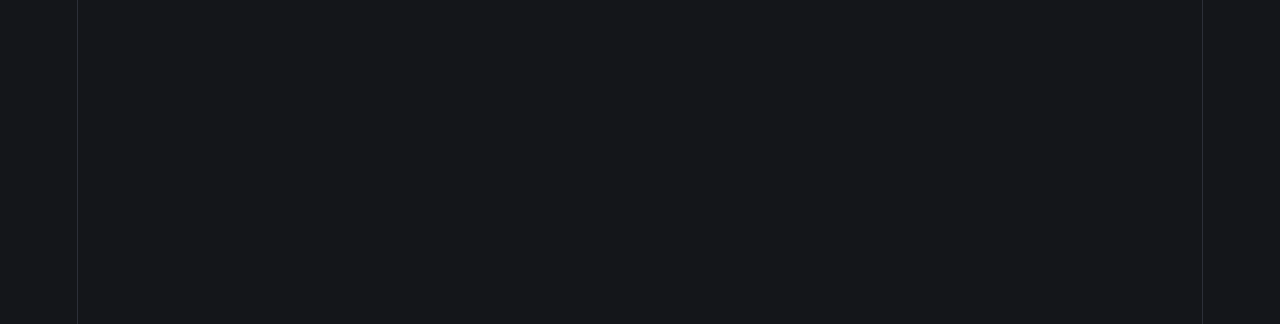
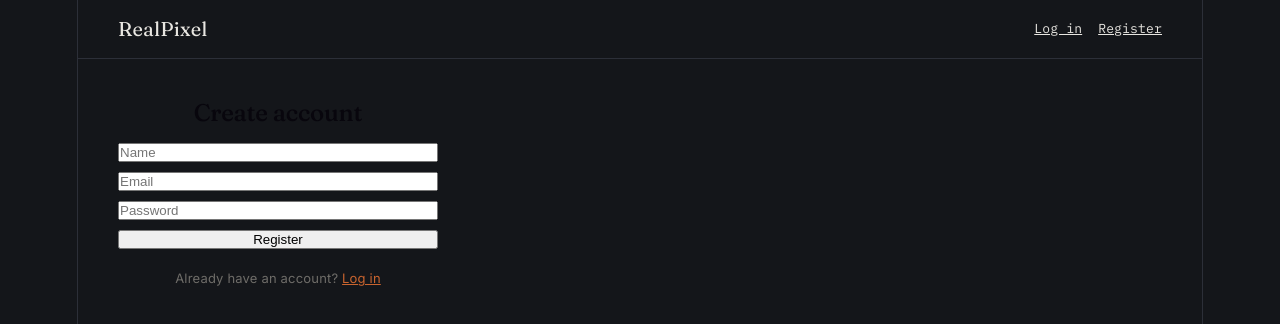
Before and after one commit to Zhasna/RealPixel, a React (Vite) app in the folder client/: page /register in a window 1280 px wide. Before the commit this address had no page. Shown: the top 324 px of the page. Built offline with nearby package versions, Linux system fonts and the light colour scheme.

Commit message:
Added login/register pages, localStorage seesion persistence, and navbar with auth-aware nav links

```diff
--- a/client/src/App.jsx
+++ b/client/src/App.jsx
@@ -2,13 +2,19 @@ import './theme.css'
 import { BrowserRouter, Routes, Route } from 'react-router-dom';
 import UploadPage from './pages/UploadPage';
 import ResultsPage from './pages/ResultsPage';
+import LoginPage from './pages/LoginPage';
+import RegisterPage from './pages/RegisterPage';
+import Navbar from './components/Navbar';
 
 function App() {
   return (
     <BrowserRouter>
+      <Navbar />
       <Routes>
         <Route path="/" element={<UploadPage />} />
         <Route path="/results" element={<ResultsPage />} />
+        <Route path="/login" element={<LoginPage />} />
+        <Route path="/register" element={<RegisterPage />} />
       </Routes>
     </BrowserRouter>
   );
--- /dev/null
+++ b/client/src/auth.js
@@ -0,0 +1,22 @@
+export function saveSession(token, user) {
+  localStorage.setItem('token', token);
+  localStorage.setItem('user', JSON.stringify(user));
+}
+
+export function getToken() {
+  return localStorage.getItem('token');
+}
+
+export function getUser() {
+  const stored = localStorage.getItem('user');
+  return stored ? JSON.parse(stored) : null;
+}
+
+export function clearSession() {
+  localStorage.removeItem('token');
+  localStorage.removeItem('user');
+}
+
+export function isLoggedIn() {
+  return !!getToken();
+}
--- /dev/null
+++ b/client/src/components/Navbar.jsx
@@ -0,0 +1,44 @@
+import { Link, useNavigate } from 'react-router-dom';
+import { isLoggedIn, getUser, clearSession } from '../auth';
+
+function Navbar() {
+  const navigate = useNavigate();
+  const loggedIn = isLoggedIn();
+  const user = getUser();
+
+  const handleLogout = () => {
+    clearSession();
+    navigate('/');
+  };
+
+  return (
+    <nav style={{
+      display: 'flex',
+      justifyContent: 'space-between',
+      alignItems: 'center',
+      padding: '16px 40px',
+      borderBottom: '0.5px solid var(--border)'
+    }}>
+      <Link to="/" style={{ fontFamily: 'var(--font-serif)', fontSize: '20px', color: 'var(--text-primary)', textDecoration: 'none' }}>
+        RealPixel
+      </Link>
+
+      <div style={{ display: 'flex', gap: '16px', alignItems: 'center', fontFamily: 'var(--font-mono)', fontSize: '13px' }}>
+        {loggedIn ? (
+          <>
+            <span style={{ color: 'var(--text-secondary)' }}>Hi, {user?.name}</span>
+            <Link to="/history" style={{ color: 'var(--text-primary)' }}>History</Link>
+            <button onClick={handleLogout} style={{ fontSize: '13px' }}>Log out</button>
+          </>
+        ) : (
+          <>
+            <Link to="/login" style={{ color: 'var(--text-primary)' }}>Log in</Link>
+            <Link to="/register" style={{ color: 'var(--text-primary)' }}>Register</Link>
+          </>
+        )}
+      </div>
+    </nav>
+  );
+}
+
+export default Navbar;
--- /dev/null
+++ b/client/src/pages/LoginPage.jsx
@@ -0,0 +1,40 @@
+import { useState } from 'react';
+import axios from 'axios';
+import { useNavigate, Link } from 'react-router-dom';
+import { saveSession } from '../auth';
+
+function LoginPage() {
+  const [email, setEmail] = useState('');
+  const [password, setPassword] = useState('');
+  const [error, setError] = useState(null);
+  const navigate = useNavigate();
+
+  const handleSubmit = async (e) => {
+    e.preventDefault();
+    setError(null);
+    try {
+      const response = await axios.post('http://localhost:5000/api/auth/login', { email, password });
+      saveSession(response.data.token, response.data.user);
+      navigate('/');
+    } catch (err) {
+      setError('Invalid email or password.');
+    }
+  };
+
+  return (
+    <div style={{ padding: '40px', maxWidth: '400px' }}>
+      <h2 style={{ fontFamily: 'var(--font-serif)' }}>Log in</h2>
+      <form onSubmit={handleSubmit} style={{ display: 'flex', flexDirection: 'column', gap: '10px', marginTop: '16px' }}>
+        <input type="email" placeholder="Email" value={email} onChange={(e) => setEmail(e.target.value)} required />
+        <input type="password" placeholder="Password" value={password} onChange={(e) => setPassword(e.target.value)} required />
+        <button type="submit">Log in</button>
+      </form>
+      {error && <p style={{ color: 'var(--danger)', marginTop: '12px' }}>{error}</p>}
+      <p style={{ marginTop: '16px', fontSize: '13px', color: 'var(--text-muted)' }}>
+        No account? <Link to="/register" style={{ color: 'var(--accent)' }}>Register</Link>
+      </p>
+    </div>
+  );
+}
+
+export default LoginPage;
--- /dev/null
+++ b/client/src/pages/RegisterPage.jsx
@@ -0,0 +1,42 @@
+import { useState } from 'react';
+import axios from 'axios';
+import { useNavigate, Link } from 'react-router-dom';
+import { saveSession } from '../auth';
+
+function RegisterPage() {
+  const [name, setName] = useState('');
+  const [email, setEmail] = useState('');
+  const [password, setPassword] = useState('');
+  const [error, setError] = useState(null);
+  const navigate = useNavigate();
+
+  const handleSubmit = async (e) => {
+    e.preventDefault();
+    setError(null);
+    try {
+      const response = await axios.post('http://localhost:5000/api/auth/register', { name, email, password });
+      saveSession(response.data.token);
+      navigate('/');
+    } catch (err) {
+      setError(err.response?.data?.message || 'Registration failed.');
+    }
+  };
+
+  return (
+    <div style={{ padding: '40px', maxWidth: '400px' }}>
+      <h2 style={{ fontFamily: 'var(--font-serif)' }}>Create account</h2>
+      <form onSubmit={handleSubmit} style={{ display: 'flex', flexDirection: 'column', gap: '10px', marginTop: '16px' }}>
+        <input type="text" placeholder="Name" value={name} onChange={(e) => setName(e.target.value)} required />
+        <input type="email" placeholder="Email" value={email} onChange={(e) => setEmail(e.target.value)} required />
+        <input type="password" placeholder="Password" value={password} onChange={(e) => setPassword(e.target.value)} required />
+        <button type="submit">Register</button>
+      </form>
+      {error && <p style={{ color: 'var(--danger)', marginTop: '12px' }}>{error}</p>}
+      <p style={{ marginTop: '16px', fontSize: '13px', color: 'var(--text-muted)' }}>
+        Already have an account? <Link to="/login" style={{ color: 'var(--accent)' }}>Log in</Link>
+      </p>
+    </div>
+  );
+}
+
+export default RegisterPage;
```
